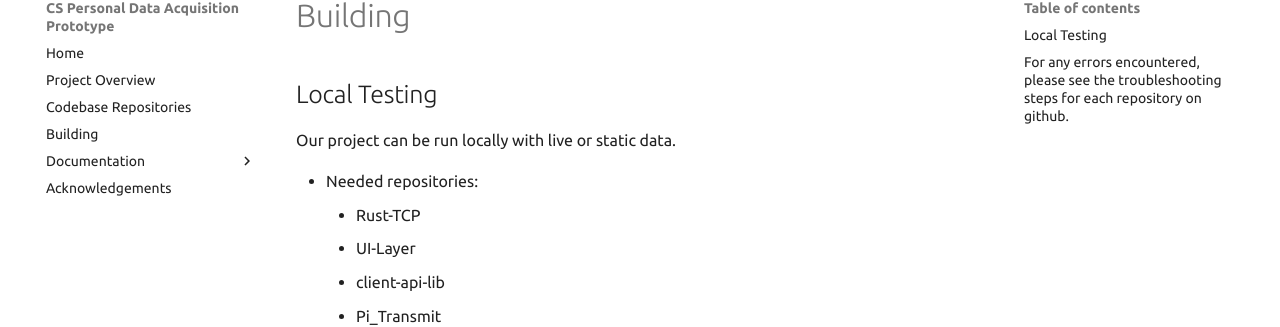
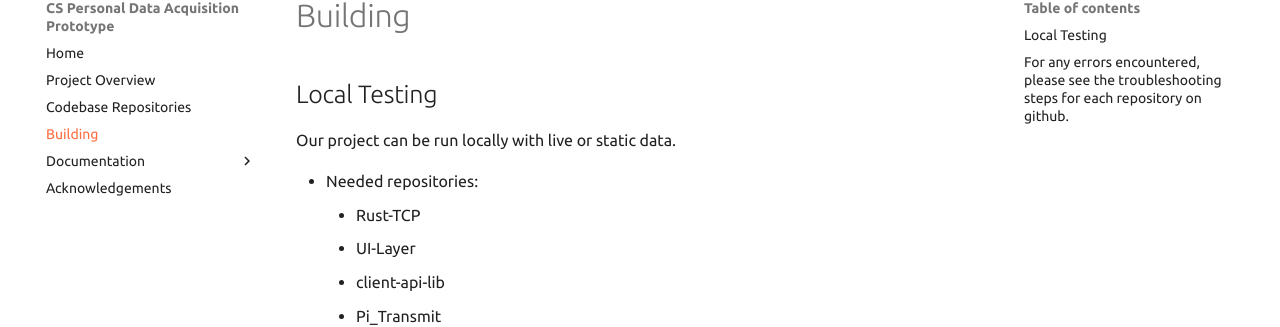
Before and after one commit to CS-Personal-Data-Acquisition-Prototype/CS-Personal-Data-Acquisition-Prototype.github.io, an MkDocs documentation site: the page built from docs/Building.md, in a window 1280 px wide. Shown: the part 103-430 px from the top of the page. Built offline with MkDocs 1.6.1 and Material for MkDocs 9.7.7, drawn with Linux system fonts in a browser that asks for light colours.

```diff
--- a/mkdocs.yml
+++ b/mkdocs.yml
@@ -3,7 +3,7 @@ nav:
   - Home: index.md
   - Project Overview: overview.md
   - Codebase Repositories: repositories.md
-  - Building: building.md
+  - Building: Building.md
   - Documentation:
     - Design Document: design.md
     - Requirements Document: specification.md
```
